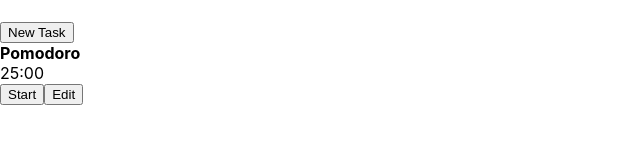
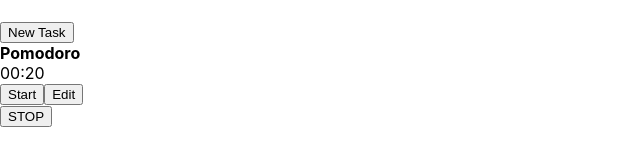
Before and after one commit to SamuelSehnert/todo_react_practice, a React (Create React App) app: page / in a window 1280 px wide. Shown: the part 182-348 px from the top of the page, without its empty margins (0-640 px from the left). Built offline with nearby package versions, Linux system fonts and the light colour scheme.

Commit message:
stars of pom

```diff
--- a/src/Components/Main.js
+++ b/src/Components/Main.js
@@ -1,4 +1,4 @@
-import React, {useState} from 'react'
+import React, {useState, useEffect} from 'react'
 import Section from './Section'
 import EditTask from './EditTask'
 import Pomodoro from './Pomodoro'
@@ -11,16 +11,28 @@
     const [tasks, setTasks] = useState(JSON.parse(localStorage.getItem('tasks')));
     const [groups, setGroups] = useState(JSON.parse(localStorage.getItem('groups')));
     const [ID, setID] = useState(Number(localStorage.getItem('id')));
-    const [timeData, setTimeData] = useState({
-        totalSeconds: 1500,
-        secondsRemaining: 1500
-    }); //25 minutes, in seconds
+
+    const [timeData, setTimeData] = useState(20) //25 minutes in seconds
+    const [timerGoing, setTimerGoing] = useState(false) //25 minutes in seconds
 
     const [showEditTask, setShowEditTask] = useState(false); //state for choosing to render the edit task or the sections
     const [showTimer, setShowTimer] = useState(false);
     const [selectedTask, setSelectedTask] = useState({}) //state for the current task User is looking at
 
     const [groupEdit, setgroupEdit] = useState(false); //used to force re-render after group edit
+
+    var interval;
+    useEffect(() => {
+        if (timerGoing){
+            interval = setInterval(() => {
+                setTimeData((timerData) => timerData - 1)
+            }, 1000)
+        }
+        else{
+            clearInterval(interval)
+        }
+        return () => clearInterval(interval)
+    }, [timerGoing]);
 
     function saveAllDataToLocalstorage(){
         localStorage.clear();
@@ -131,7 +143,8 @@
                 </div>
                 <span className='button-span'>
                     <button className='button-new' onClick={() => createTask()}>New Task</button>
-                    <div className='pomodoro' ><Pomodoro timeData={timeData} setShowTimer={setShowTimer} /></div>
+                    <div className='pomodoro' ><Pomodoro timeData={timeData} setShowTimer={setShowTimer} setTimerGoing={setTimerGoing} /></div>
+                    <button onClick={() => setTimerGoing(false)}>STOP</button>
                 </span>
                 {showEditTask && (
                     <div className='modal'>
--- a/src/Components/Pomodoro.js
+++ b/src/Components/Pomodoro.js
@@ -2,20 +2,20 @@
 
 import './../Style/Pomodoro.module.css'
 
-const Pomodoro = ({timeData, setShowTimer}) => {
+const Pomodoro = ({timeData, setShowTimer, setTimerGoing}) => {
 
 
     function messageData(){
         var output = ''
 
-        var minutes = parseInt(timeData.secondsRemaining / 60, 10);
+        var minutes = parseInt(timeData / 60, 10);
         if (parseInt(minutes / 10, 10) === 0){
             output += '0' + minutes;
         }
         else{
             output += minutes
         }
-        var seconds = parseInt(timeData.secondsRemaining % 60, 10);
+        var seconds = parseInt(timeData % 60, 10);
         if (parseInt(seconds / 10, 10) === 0){
             output += ':0' + seconds;
         }
@@ -30,7 +30,7 @@
             <strong>Pomodoro</strong>
             <div>{messageData()}</div>
             <span>
-                <button onClick={() => { console.log('hi') }}>Start</button>
+                <button onClick={() => { setTimerGoing(true) }}>Start</button>
                 <button onClick={() => { setShowTimer(true) }}>Edit</button>
             </span>
         </div>
```
